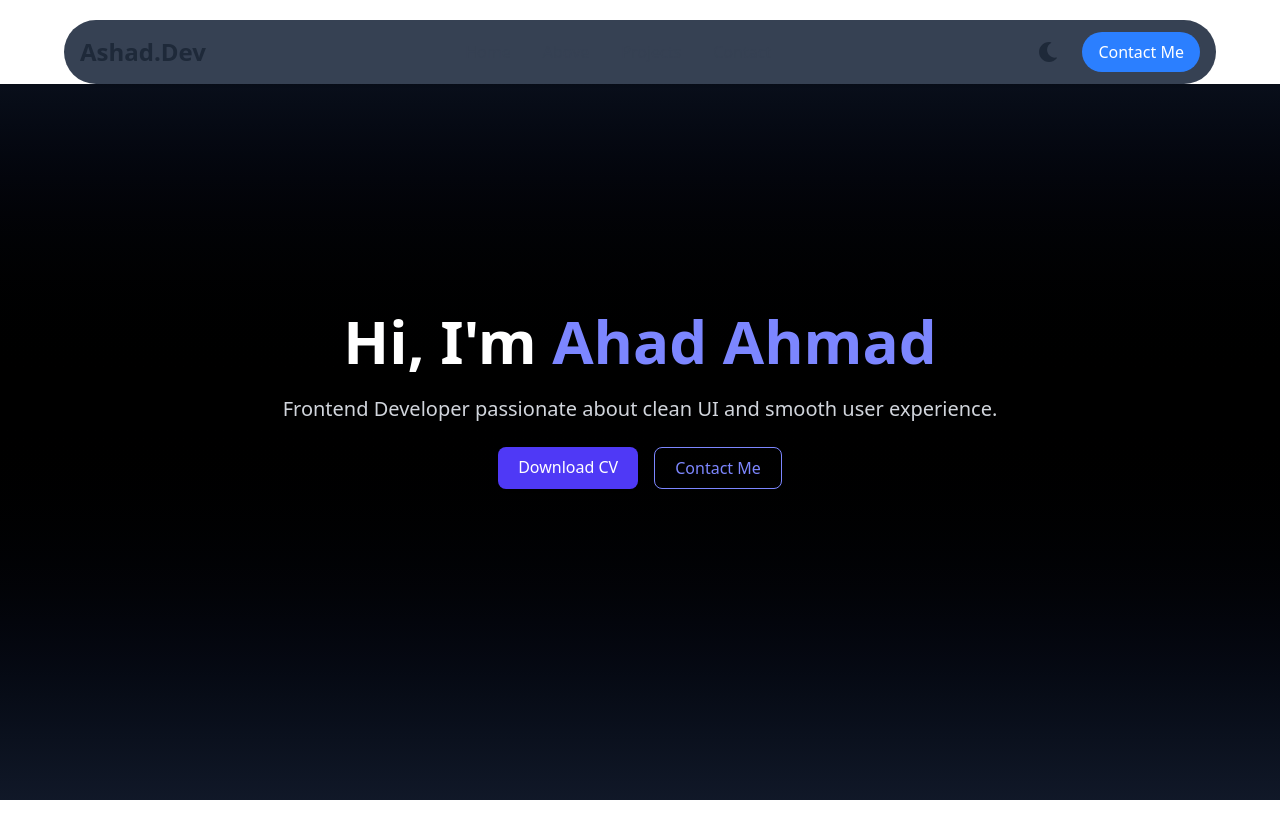
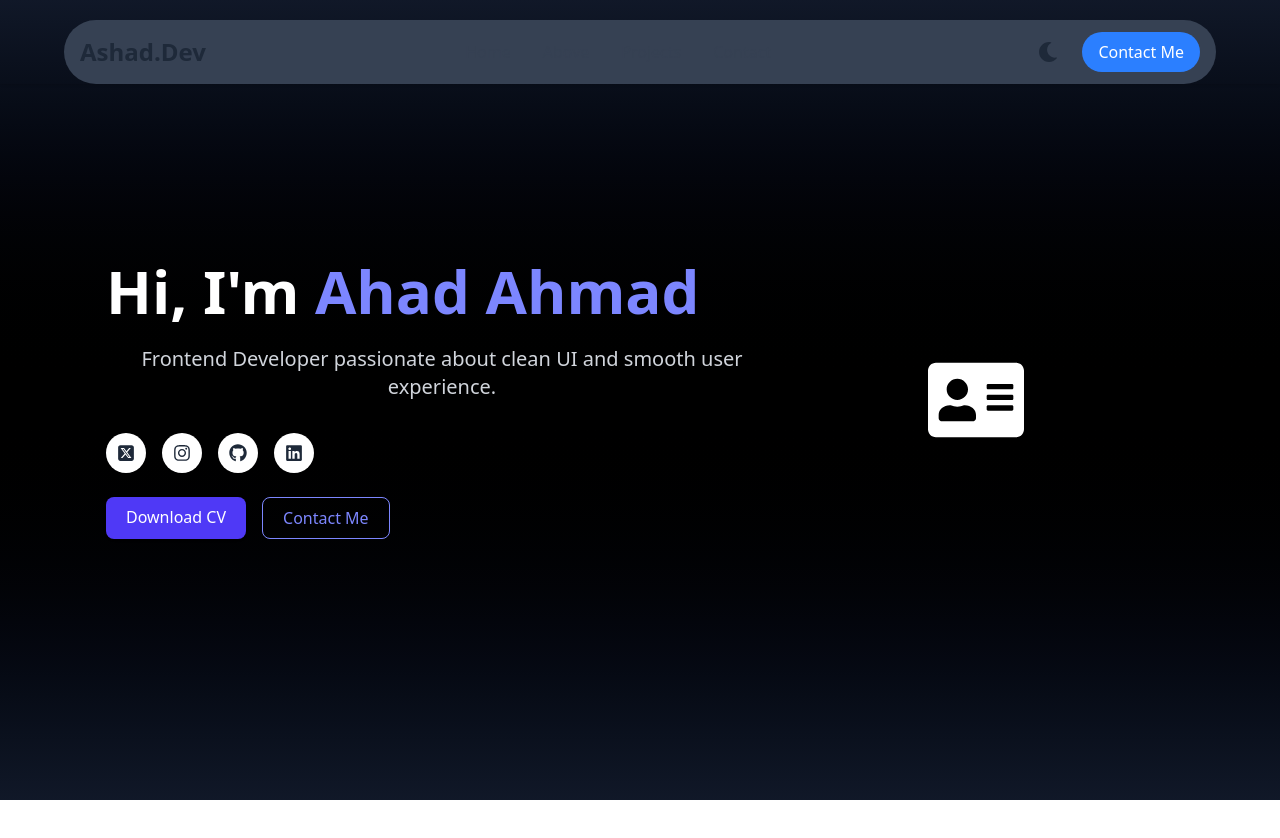
Before and after one commit to Ashad-git/self-protfolio, a React (Vite) app in the folder protfolio/: page / in a window 1280 px wide. Shown: the top 838 px of the page. Built offline with nearby package versions, Linux system fonts and the light colour scheme.

Commit message:
update hero
updating hero section

```diff
--- a/protfolio/src/components/Hero.jsx
+++ b/protfolio/src/components/Hero.jsx
@@ -1,16 +1,39 @@
 import React from 'react';
+import { FaAddressCard, FaLinkedin, FaInstagram, FaGithub } from 'react-icons/fa';
+import { FaSquareXTwitter } from "react-icons/fa6";
 
 const Hero = () => {
   return (
     <section className="min-h-screen flex items-center justify-center px-6 bg-gradient-to-b from-gray-900 via-black to-gray-900 text-white">
-      <div className="max-w-4xl text-center space-y-6">
-        <h1 className="text-4xl md:text-6xl font-extrabold">
+      <div className="max-w-2xl text-center space-y-6">
+        <h1 className="text-4xl md:text-6xl font-extrabold text-left">
           Hi, I'm <span className="text-indigo-400">Ahad Ahmad</span>
         </h1>
         <p className="text-lg md:text-xl text-gray-300">
           Frontend Developer passionate about clean UI and smooth user experience.
         </p>
-        <div className="flex justify-center gap-4">
+        <div className="flex gap-4 mt-8">
+              {/* Twitter */}
+              <a href="#" className="inline-flex items-center justify-center w-10 h-10 bg-white rounded-full text-gray-800 hover:bg-gradient-to-r from-pink-500 to-purple-600 hover:-translate-y-1 transition-transform duration-300 hover:shadow-lg">
+                <FaSquareXTwitter className='text-lg' />
+              </a>
+
+              {/* Instagram */}
+              <a href="#" className="inline-flex items-center justify-center w-10 h-10 bg-white rounded-full text-gray-800 hover:bg-gradient-to-r from-pink-500 to-purple-600 hover:-translate-y-1 transition-transform duration-300 hover:shadow-lg">
+                <FaInstagram className="text-lg" />
+              </a>
+
+              {/* GitHub */}
+              <a href="#" className="inline-flex items-center justify-center w-10 h-10 bg-white rounded-full text-gray-800 hover:bg-gradient-to-r from-pink-500 to-purple-600 hover:-translate-y-1 transition-transform duration-300 hover:shadow-lg">
+                <FaGithub className="text-lg" />
+              </a>
+
+              {/* LinkedIn */}
+              <a href="#" className="inline-flex items-center justify-center w-10 h-10 bg-white rounded-full text-gray-800 hover:bg-gradient-to-r from-pink-500 to-purple-600 hover:-translate-y-1 transition-transform duration-300 hover:shadow-lg">
+                <FaLinkedin className="text-lg" />
+              </a>
+        </div>
+        <div className="flex gap-4 ">
           <a
             href="/resume.pdf"
             className="bg-indigo-600 hover:bg-indigo-700 text-white py-2 px-5 rounded-lg shadow transition duration-300"
@@ -27,7 +50,9 @@ const Hero = () => {
         </div>
       </div>
       <div>
-
+        <div className='px-[150px] text-8xl'>
+          <FaAddressCard ></FaAddressCard>
+        </div>
       </div>
     </section>
   );
--- a/protfolio/src/components/Navbar.jsx
+++ b/protfolio/src/components/Navbar.jsx
@@ -7,7 +7,7 @@ const Navbar = () => {
     const navLinks = ["Home", "Above", "Projects", "Contact"];
 
     return (
-        <nav className="w-full fixed top-0 left-0 z-50 bg-white dark:bg-gray-900 shadow ">
+        <nav className="w-full fixed top-0 left-0 z-50  shadow ">
             <div className="max-w-6xl mx-auto px-4 py-3 flex justify-between items-center bg-gray-700 mt-5 rounded-full">
                 {/*Logo / Brand */}
                 <div className="text-2xl font-bold text-gray-800 dark:text-white">
```
